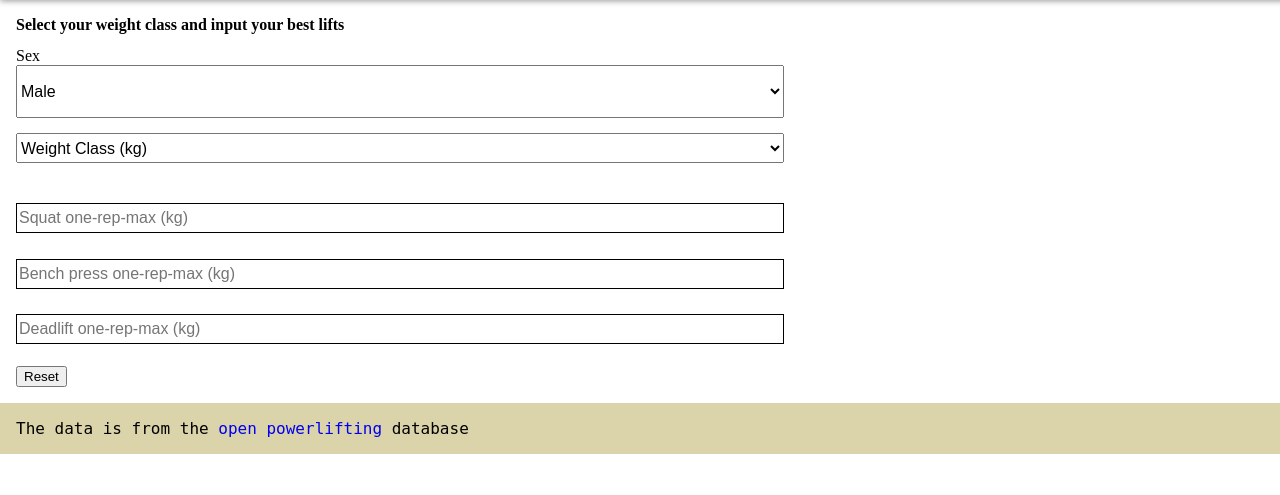
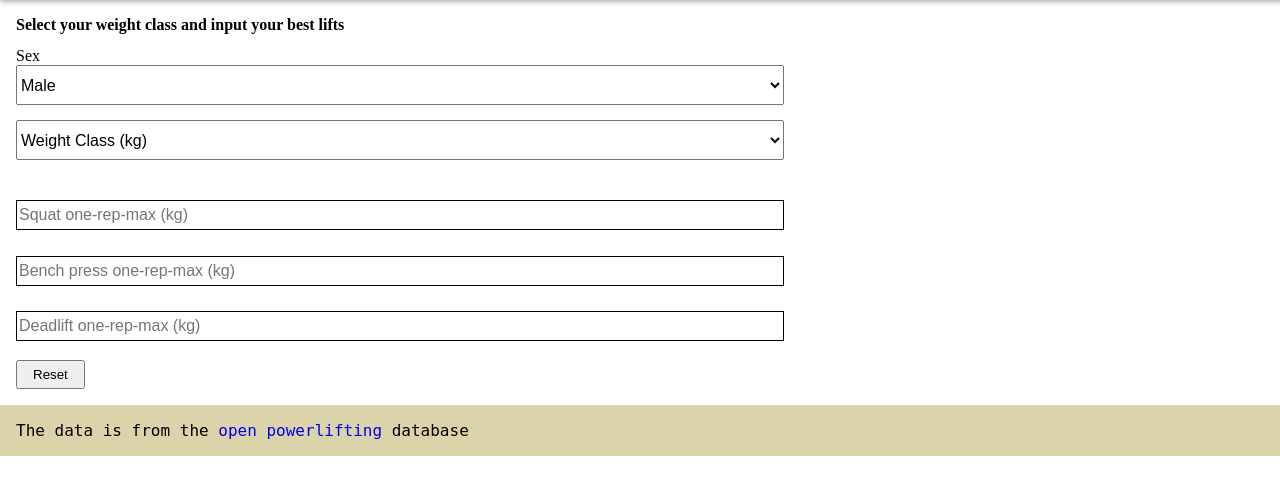
Before and after one commit to ViHak/compare-strength, a Python web app: template templates/index.html in a window 1280 px wide. Shown: the part 83-578 px from the top of the page. Run offline with Jinja, Linux system fonts and the light colour scheme; the template is opened without the code that fills it, so the values that code supplies are empty; some libraries are stand-ins or nearby versions.

Commit message:
UI improvements

```diff
--- a/static/css/main.css
+++ b/static/css/main.css
@@ -17,10 +17,6 @@ p{
     font-size:16px;
 }
 
-.class-selector{
-    height:30px;
-}
-
 .wrapper{
     display: inline-grid;
     margin: 1em;
@@ -35,12 +31,13 @@ p{
     padding-right:0;
     border: 1px solid black;
     margin-top:10px;
-    height:30px;
+    height:40px;
     font-size:16px;
 }
 
 select{
     font-size:16px;
+    height:40px;
 }
 
 input{
@@ -54,7 +51,6 @@ input{
 .grid-box{
     display: grid;
     margin-top: 20px;
-    grid-template-columns: 30vw;
 }
 
 .navbar{
@@ -72,7 +68,6 @@ input{
 }
 
 .wrapper-title{
-    max-width: 35vw;
 }
 
 .footer{
@@ -90,12 +85,18 @@ input{
 }
 
 .sex{
-    padding:1em 0em;
     margin-bottom: 15px;
 }
 
-.button-div{
+.button-div button{
     margin-top:1em;
+    cursor:pointer;
+}
+
+button{
+    cursor:pointer;
+    padding: 5px 15px;
+
 }
 
 @media only screen and (max-device-width:1240px){
```
